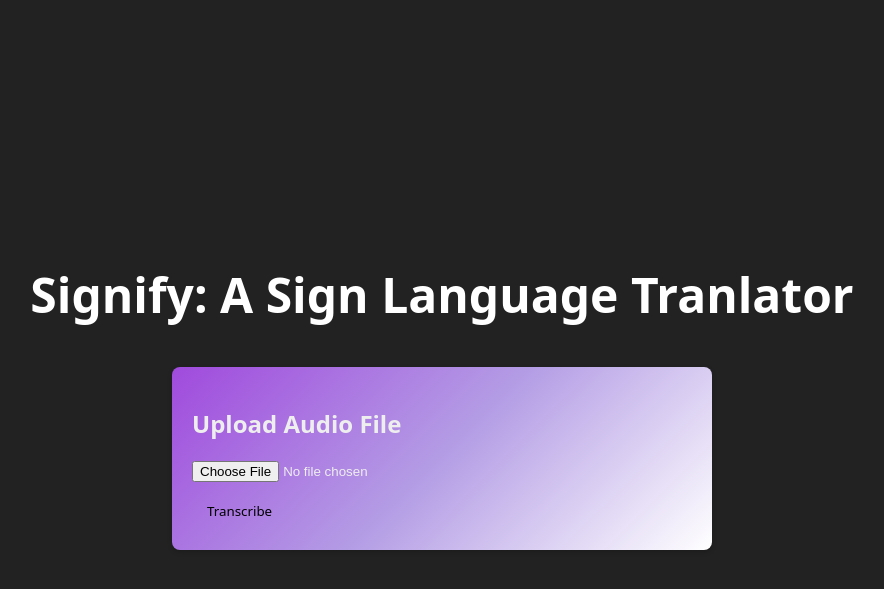
After one commit to sonialiao/SEO_FinalProject, a Flask app: page /transcription in a window 1280 px wide. The commit adds this page. Shown: the top 589 px of the page, without its empty margins (198-1082 px from the left). Run offline with Flask 3, Linux system fonts and the light colour scheme.

Commit message:
added /transcription feature, updated requirements.txt and styling

```diff
--- a/app.py
+++ b/app.py
@@ -1,5 +1,6 @@
-from flask import Flask, render_template, Response
+from flask import Flask, render_template, Response, request, redirect
 from classifier_model import camera  # Import the camera module
+import speech_recognition as sr
 
 app = Flask(__name__)
 
@@ -13,5 +14,29 @@ def index():
 def video_feed():
     return Response(camera.gen_frames(), mimetype='multipart/x-mixed-replace; boundary=frame')
 
+@app.route('/transcription', methods=['GET','POST'])
+def transcribe():
+
+    transcript_text = ""
+    if request.method == 'POST':
+        # null file upload case
+        if "audio_file" not in request.files:
+            return redirect(request.url)
+
+        audio_file = request.files["audio_file"]
+        # empty file upload case
+        if audio_file.filename == "":
+            return redirect(request.url)
+
+        if audio_file:
+            #convert to proper format and make library-wrapped API call
+            recognizer = sr.Recognizer()
+            sr_audio_file = sr.AudioFile(audio_file)
+            with sr_audio_file as source:
+                data = recognizer.record(source)
+                transcript_text = recognizer.recognize_google(data)
+
+    return render_template('transcription.html', transcript_text=transcript_text)
+
 if __name__ == '__main__':
     app.run(debug=True)
--- a/requirements.txt
+++ b/requirements.txt
@@ -7,3 +7,4 @@ onnxruntime==1.18.1
 mediapipe==0.10.14
 Flask==3.0.3
 Jinja2==3.1.4
+SpeechRecognition==3.10.4
--- a/static/styles.css
+++ b/static/styles.css
@@ -27,7 +27,7 @@ body {
     box-shadow: 0 2px 5px rgba(0, 0, 0, 0.2); /* Subtle shadow */
     background: linear-gradient(135deg, #a04add, #b49de5, #ffffff); /* Gradient background */
     flex: 1;
-    margin-right: 20px;
+    margin: 20px;
 }
 
 .containers-wrapper {
@@ -39,7 +39,7 @@ body {
     flex: 1;
 }
 
-button {
+button, #submitButton {
     background-color: transparent;
     color: linear-gradient(135deg, #a04add, #b49de5, #ffffff);
     padding: 10px 15px;
@@ -79,3 +79,8 @@ button:disabled {
     height: 150px;
     margin-top: 20px;
 }
+
+#transcriptionBox {
+    margin-right: 20px;
+    padding: 10px;
+}
--- /dev/null
+++ b/templates/transcription.html
@@ -0,0 +1,24 @@
+{% extends 'layout.html' %}
+
+
+
+{% block content %}
+<div class="containers-wrapper">
+    <div id="container">
+        <h2>Upload Audio File</h2>
+        <form method="post" enctype="multipart/form-data">
+            <input type="file" name="audio_file">
+            <br>
+            <input type="submit" id="submitButton" value="Transcribe">
+        </form>
+    </div>
+
+    {% if transcript_text != "" %}
+    <div class="right-aligned-container" id="transcription_box">
+        <h2>Transcript</h2>
+        {{ transcript_text }}
+    </div>
+    {% endif %}
+</div>
+
+{% endblock %}
```
